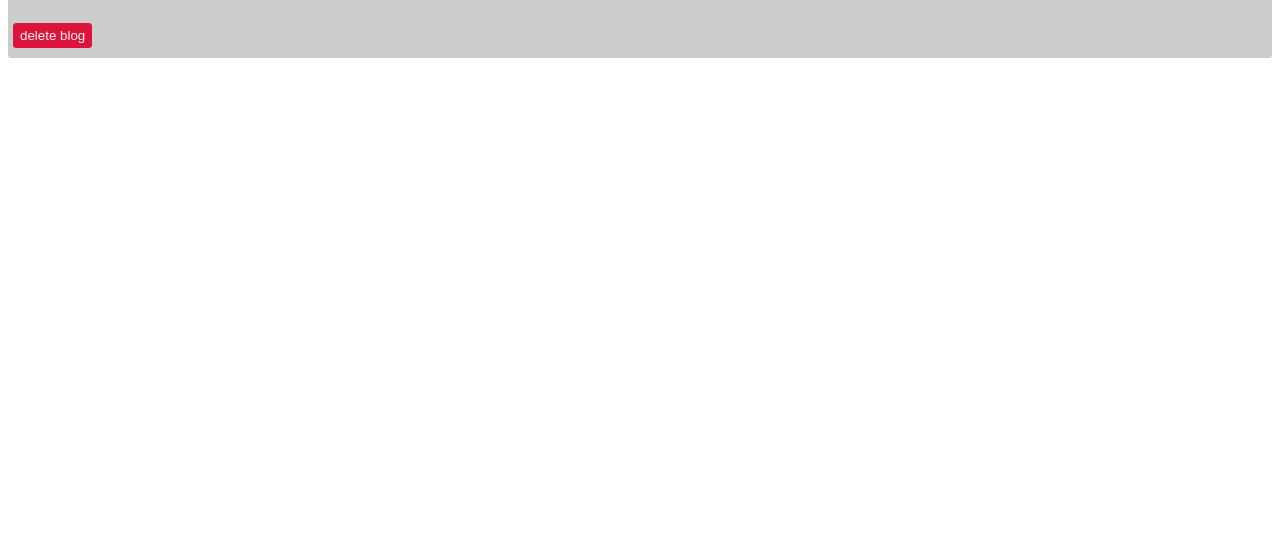
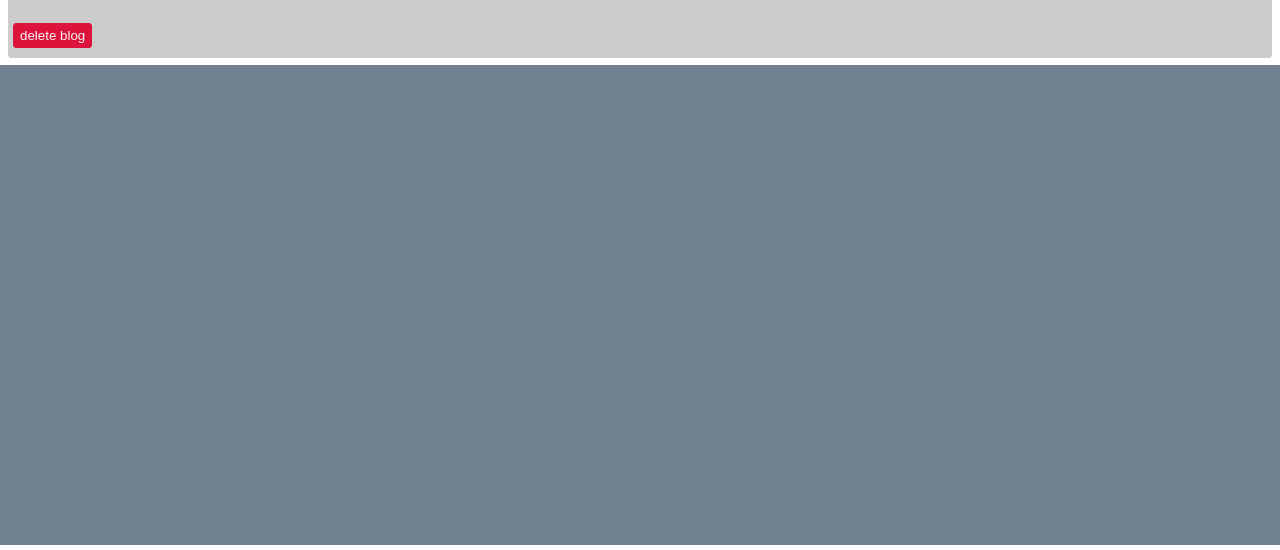
Before and after one commit to kass8mal8/React-Blog, a React (Create React App) app: page /blogs in a window 1280 px wide. Shown: the part 4406-4956 px from the top of the page. Before the commit the page ends 4472 px from the top, so only its background shows below. Built offline with nearby package versions, Linux system fonts and the light colour scheme.

Commit message:
2 files modified, 1 added

```diff
--- a/src/App.js
+++ b/src/App.js
@@ -4,6 +4,7 @@ import Home from "./Home"
 import Blogs from "./Blogs";
 import {BrowserRouter,Routes, Route } from "react-router-dom"
 import Header from "./Header";
+import Footer from "./Footer";
 
 export default function App() {
   return (
@@ -14,6 +15,7 @@ export default function App() {
          <Route path="/" element={<Home />}/>
          <Route path="/blogs" element={ <Blogs />} />
        </Routes>
+       <Footer />
     </BrowserRouter>
     </div>
   );
--- /dev/null
+++ b/src/Footer.js
@@ -0,0 +1,9 @@
+import React from "react"
+const Footer=()=>{
+  return(
+    <div className="footerDiv">
+
+    </div>
+  )
+}
+export default Footer;
--- a/src/style.css
+++ b/src/style.css
@@ -72,6 +72,12 @@ a{
   font-family: fantasy;
   padding-bottom: 20px;
 }
+.footerDiv{
+    background-color: slategrey;
+    width:100vw;
+    height:60vh;
+    margin: auto -8px;
+}
 @media screen and (min-width:420px){
      .searchBlog input{
         width: 81vw;
```
